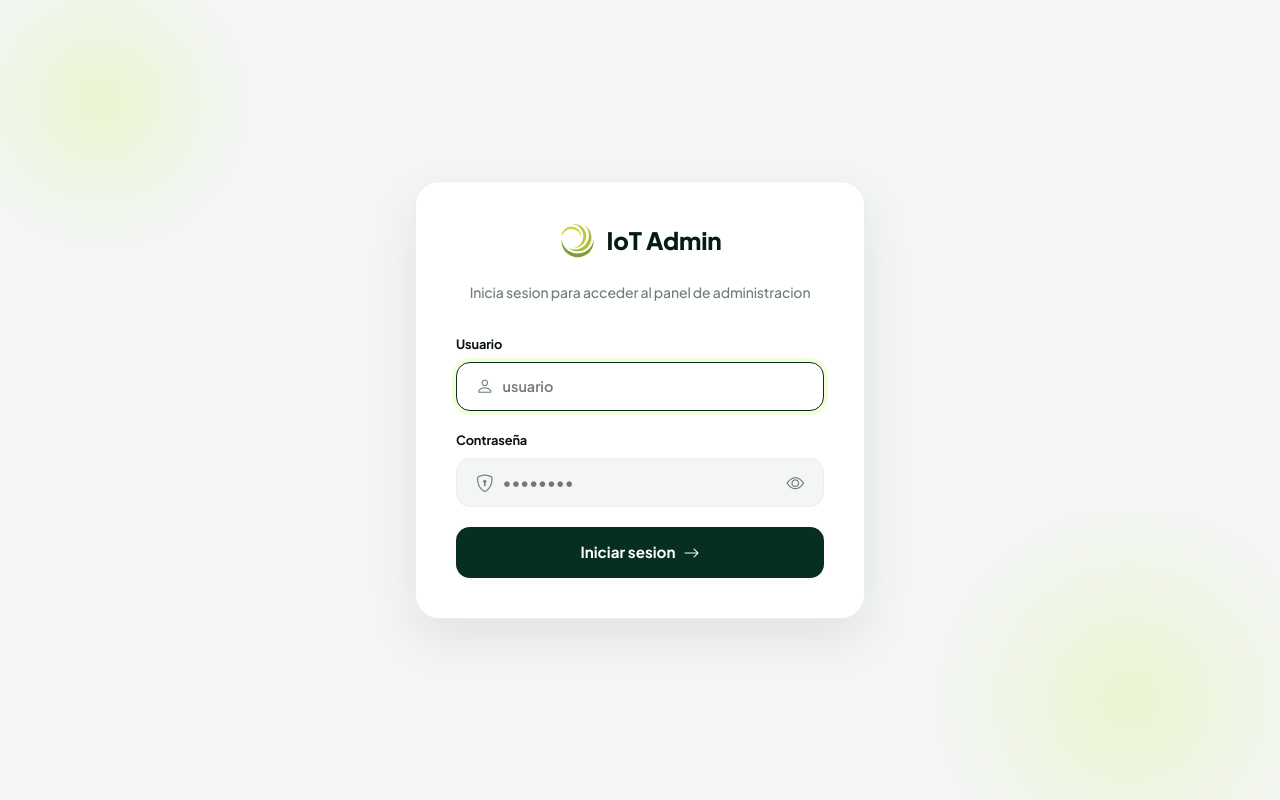
After one commit to AbimaelFranco/iot-engineering-challenge, a Django app: template backend/dashboard/templates/admin/login.html in a window 1280 px wide. The commit adds this page. Run offline with Django 5.2, Linux system fonts and the light colour scheme; the template is opened without the code that fills it, so the values that code supplies are empty; parts of the project's set-up code (start-up, migrations or seed data) failed here and were passed over; some libraries are stand-ins or nearby versions.

Commit message:
feat: personalizar el admin de Django con django-jazzmin (tema verde, isotipo, login y atajos propios)
- Instalar django-jazzmin y aplicar tema Bootswatch "minty" con logo/isotipo del proyecto en navbar, favicon y login
- Reemplazar la pagina de login por defecto con el diseño propio del dashboard (plantilla/page-login.html), posteando al login real de Django admin con CSRF
- Agregar accesos directos visibles en la barra superior: "Volver al Dashboard" (topmenu_links) y "Cerrar sesion" (envia el logout-form real que jazzmin ya genera)
- Forzar el verde institucional en la barra superior con CSS propio (#jazzy-navbar): JAZZMIN_UI_TWEAKS no alcanzaba porque Jazzmin 3.0.5 reescribio su theming sobre AdminLTE 4/Bootstrap 5 y ".bg-body" (fija en su template) gana por orden de cascada sobre ".bg-success"

```diff
--- a/backend/dashboard/requirements.txt
+++ b/backend/dashboard/requirements.txt
@@ -1,4 +1,5 @@
 Django
+django-jazzmin
 python-dotenv
 psycopg2-binary
 paho-mqtt
--- a/backend/dashboard/static/assets/css/main.css
+++ b/backend/dashboard/static/assets/css/main.css
@@ -1969,6 +1969,13 @@ span.flatpickr-weekday {
     transition: color 0.3s cubic-bezier(0.4, 0, 0.2, 1);
 }
 
+/* Isotipo oficial (ver templates/admin/login.html) en vez del icono
+   generico de la plantilla original - mismo alto que el texto de marca. */
+.login-brand-logo {
+    height: 2.25rem;
+    width: auto;
+}
+
 .login-brand:hover,
 .login-brand:hover i {
     color: var(--brand-lime-hover);
--- /dev/null
+++ b/backend/dashboard/templates/admin/login.html
@@ -0,0 +1,127 @@
+{% load static %}
+<!DOCTYPE html>
+<html lang="es">
+<head>
+  <meta charset="UTF-8">
+  <meta name="viewport" content="width=device-width, initial-scale=1.0">
+  <title>Iniciar sesion - IoT Admin</title>
+
+  <!-- SEO Optimization -->
+  <meta name="description" content="IoT Admin - plataforma de monitoreo y control de nodos IoT">
+  <meta name="author" content="IoT Admin">
+
+  <!-- Favicon -->
+  <link rel="icon" type="image/png" href="{% static 'assets/images/favicon.ico' %}">
+
+  <!-- Local Third-Party Libraries (100% Offline Compatible) -->
+  <link rel="stylesheet" href="{% static 'assets/libs/bootstrap/css/bootstrap.min.css' %}">
+  <link rel="stylesheet" href="{% static 'assets/libs/bootstrap-icons/bootstrap-icons.css' %}">
+
+  <!-- Main Design System & Custom Stylesheet -->
+  <link rel="stylesheet" href="{% static 'assets/css/main.css' %}">
+</head>
+<body>
+
+  <!-- ==========================================
+       START: Authentication Container & Login Card
+       Reemplaza el login por defecto de Jazzmin (admin/login.html de
+       django-jazzmin) con el diseño propio del dashboard (ver
+       backend/dashboard/plantilla/page-login.html, la referencia original
+       del theme) para que /admin/login/ se vea igual que el resto del
+       panel en vez del skin de AdminLTE que trae Jazzmin de fabrica.
+       ========================================== -->
+  <div class="login-wrapper">
+    <!-- Glowing background shapes for modern visual appearance -->
+    <div class="login-bg-shape login-bg-shape-1"></div>
+    <div class="login-bg-shape login-bg-shape-2"></div>
+
+    <!-- Main centered login card -->
+    <div class="login-card">
+
+      <!-- Brand Identity: isotipo oficial del proyecto (el mismo que la
+           barra lateral del dashboard, ver partials/sidebar.html) en vez
+           del icono generico de la plantilla original. -->
+      <a href="{% url 'home' %}" class="login-brand text-decoration-none">
+        <img src="{% static 'assets/images/isotipo.svg' %}" alt="IoT Admin" class="login-brand-logo">
+        <span>IoT Admin</span>
+      </a>
+
+      <p class="login-subtitle">Inicia sesion para acceder al panel de administracion</p>
+
+      {% if user.is_authenticated %}
+      <div class="alert-custom alert-custom-danger mb-3">
+        <i class="bi bi-exclamation-triangle-fill alert-custom-icon"></i>
+        <div class="alert-custom-content">
+          Ya iniciaste sesion como {{ username }}, pero esa cuenta no tiene acceso a esta
+          pagina. Inicia sesion con otra cuenta.
+        </div>
+      </div>
+      {% endif %}
+
+      {% if form.errors %}
+      <div class="alert-custom alert-custom-danger mb-3">
+        <i class="bi bi-exclamation-triangle-fill alert-custom-icon"></i>
+        <div class="alert-custom-content">
+          {% if form.non_field_errors %}
+          {% for error in form.non_field_errors %}{{ error }}{% endfor %}
+          {% else %}
+          Usuario o contraseña incorrectos.
+          {% endif %}
+        </div>
+      </div>
+      {% endif %}
+
+      <!-- Login Form: postea a la vista de login real de Django admin
+           (app_path), no a index.html como en la plantilla original. -->
+      <form action="{{ app_path }}" method="post" id="loginForm" class="needs-validation" novalidate>
+        {% csrf_token %}
+        <input type="hidden" name="next" value="{{ next }}">
+
+        <!-- Username Input Group -->
+        <div class="login-form-group">
+          <label for="id_username" class="login-form-label">Usuario</label>
+          <div class="login-input-group">
+            <i class="bi bi-person input-icon"></i>
+            <input type="text" name="username" id="id_username" class="login-input" placeholder="usuario" required autofocus autocapitalize="none" autocomplete="username">
+          </div>
+        </div>
+
+        <!-- Password Input Group -->
+        <div class="login-form-group">
+          <label for="id_password" class="login-form-label">Contraseña</label>
+          <div class="login-input-group">
+            <i class="bi bi-shield-lock input-icon"></i>
+            <input type="password" name="password" id="id_password" class="login-input login-input-password" placeholder="••••••••" required autocomplete="current-password">
+            <button type="button" class="password-toggle-btn" id="toggle-password" aria-label="Mostrar contraseña">
+              <i class="bi bi-eye"></i>
+            </button>
+          </div>
+        </div>
+
+        {% url 'admin_password_reset' as password_reset_url %}
+        {% if password_reset_url %}
+        <div class="login-options">
+          <a href="{{ password_reset_url }}" class="forgot-password-link">¿Olvidaste tu contraseña?</a>
+        </div>
+        {% endif %}
+
+        <!-- Submit Button -->
+        <button type="submit" class="btn-login" id="btn-submit">
+          <span>Iniciar sesion</span>
+          <i class="bi bi-arrow-right"></i>
+        </button>
+
+      </form>
+
+    </div>
+  </div>
+  <!-- END: Authentication Container -->
+
+  <!-- Local Bootstrap bundle -->
+  <script src="{% static 'assets/libs/bootstrap/js/bootstrap.bundle.min.js' %}"></script>
+
+  <!-- Custom Authentication interactions script (toggle de contraseña +
+       validacion de campos requeridos, ver static/assets/js/auth.js) -->
+  <script src="{% static 'assets/js/auth.js' %}"></script>
+</body>
+</html>
```
Also changed, not shown: backend/dashboard/config/settings.py (+73 -0 lines), backend/dashboard/static/assets/css/jazzmin-custom.css (added, +33 -0 lines), backend/dashboard/static/assets/js/jazzmin-custom.js (added, +30 -0 lines).
